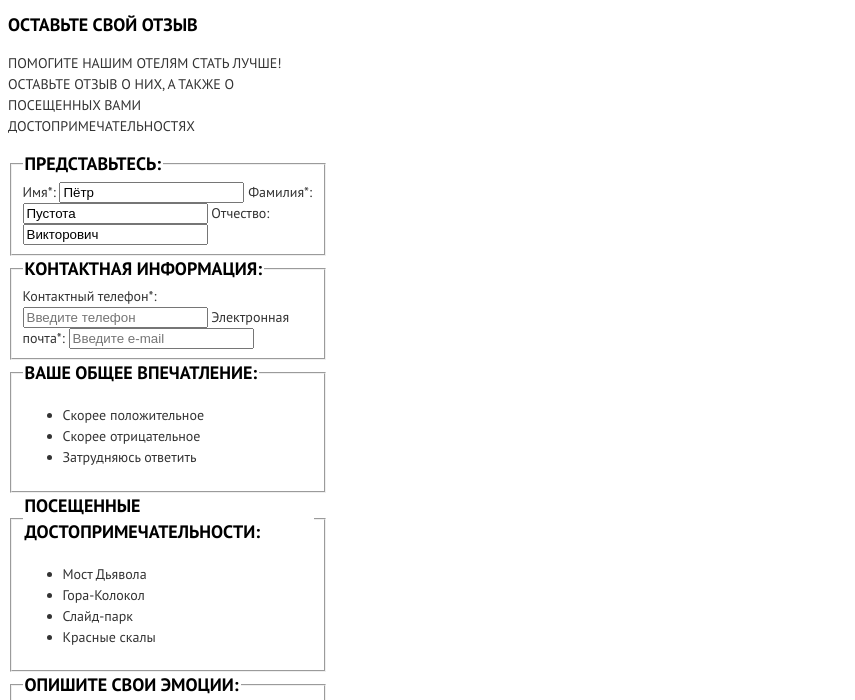
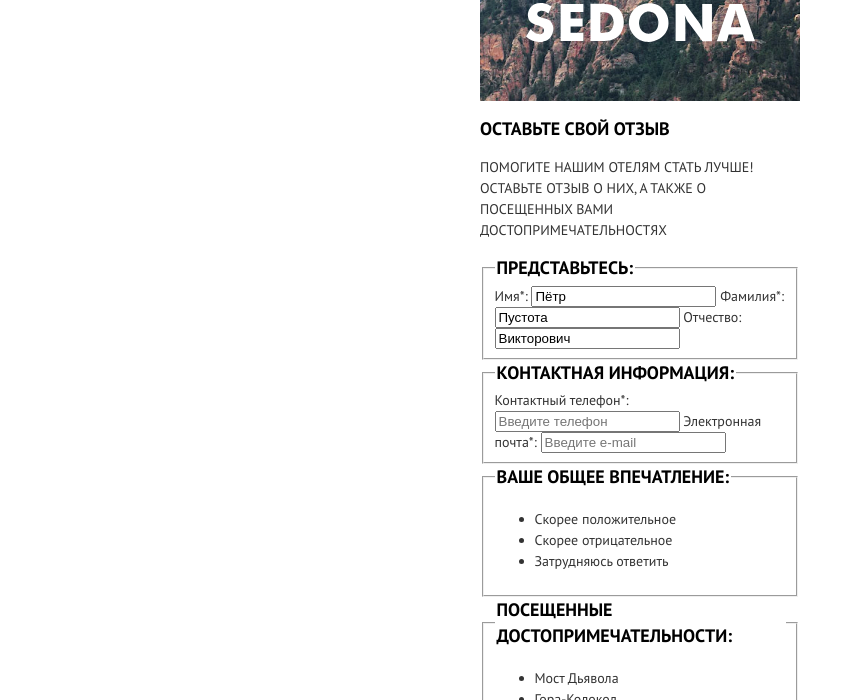
Before and after one commit to htmlacademy-adaptive/2215723-sedona-28, a website: page source/form.html in a window 1280 px wide. Shown: the part 161-861 px from the top of the page, without its empty margins (0-855 px from the left). Drawn offline with nearby package versions, Linux system fonts and the light colour scheme; files that its build step writes are made by us from their sources.

Commit message:
Убирает лишний блок

```diff
--- a/source/form.html
+++ b/source/form.html
@@ -7,7 +7,7 @@
   <link rel="stylesheet" href="css/style.css">
 </head>
 
-<body class="page-body">
+<body class="page__body">
   <header class="main-header">
     <a class="main-header__logo" href="index.html">
       <img class="main-header__logo-image" src="img/mobile/header/logo-sedona-mobile.svg" width="185" height="96"
--- a/source/less/blocks/copyright.less
+++ b/source/less/blocks/copyright.less
@@ -3,5 +3,3 @@
   text-transform: uppercase;
   color: @color-title;
 }
-
-.copyright__text {}
--- /dev/null
+++ b/source/less/blocks/hero-catalog.less
@@ -0,0 +1,7 @@
+.hero-catalog {
+  display: flex;
+  align-items: center;
+  justify-content: center;
+  height: 157px;
+  background: @color-title-active url("../img/mobile/catalog/hero-catalog-mobile.jpg") bottom/100% auto no-repeat;
+}
--- a/source/less/blocks/page.less
+++ b/source/less/blocks/page.less
@@ -14,5 +14,4 @@
   min-height: 100%;
   width: 320px;
   min-width: 320px;
-  max-width: 1150px;
 }
--- a/source/less/style.less
+++ b/source/less/style.less
@@ -24,3 +24,4 @@
 @import "./blocks/footer.less";
 @import "./blocks/social.less";
 @import "./blocks/copyright.less";
+@import "./blocks/hero-catalog.less";
```
Also changed, not shown: source/catalog.html (+1 -1 lines), source/img/mobile/catalog/hero-catalog-mobile.jpg (added).
